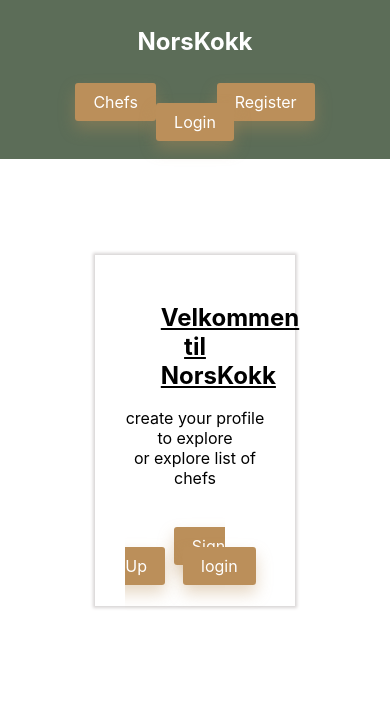
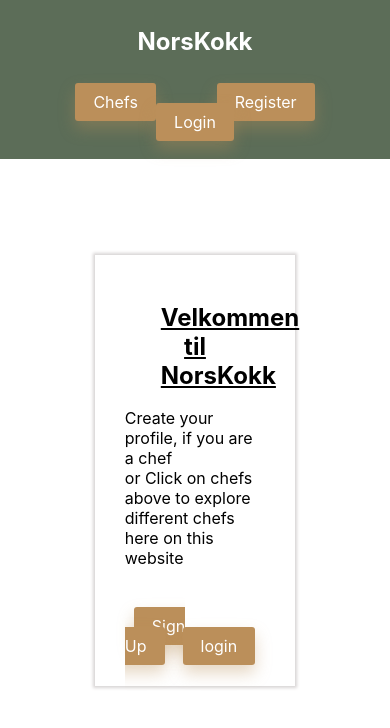
Before and after one commit to utviklerToni/hver_dag_koding, a React (Create React App) app in the folder client/: page / in a window 390 px wide. Shown: the top 728 px of the page. Built offline with nearby package versions, Linux system fonts and the light colour scheme; no server answers.

Commit message:
lagt til mobil nav

```diff
--- a/client/src/components/auth/Login.jsx
+++ b/client/src/components/auth/Login.jsx
@@ -4,6 +4,7 @@ import { connect } from 'react-redux';
 import PropTypes from 'prop-types';
 import { login } from '../../actions/auth';
 import '../../App.css';
+import './Auth.css'
 
 const Login = ({ login, isAuthenticated }) => {
 	const [formData, setFormData] = useState({
--- a/client/src/components/layout/Landing.css
+++ b/client/src/components/layout/Landing.css
@@ -7,11 +7,11 @@
 	justify-content: center;
 }
 
-.greet_outer h1,
+/* .greet_outer h1,
 p,
 .buttons {
 	text-align: center;
-}
+} */
 
 .buttons {
 	margin-top: 3rem;
--- a/client/src/components/layout/Landing.jsx
+++ b/client/src/components/layout/Landing.jsx
@@ -15,8 +15,11 @@ const Landing = ({ isAuthenticated }) => {
 		<section className='landing'>
 			<div className='greet_outer card'>
 				<h1 className='landing_greet'>Velkommen til NorsKokk</h1>
-				<p className='lead'>create your profile to explore</p>
-				<p>or explore list of chefs</p>
+				<p className='lead'>Create your profile, if you are a chef</p>
+				<p>
+					or Click on chefs above to explore different chefs here on this
+					website
+				</p>
 				<div className='buttons'>
 					<Link to='/register' className='border-box pad-marg react-btn'>
 						sign up
--- a/client/src/components/nav/NavBar.css
+++ b/client/src/components/nav/NavBar.css
@@ -26,6 +26,14 @@ h1 {
   padding: 9px 18px;
 }
 
+@media screen and (max-width: 320px) {
+
+  .navigation ul, h1 {
+    margin: 3px 6px;
+    padding: 6px 9px;
+  }
+}
+
 .react-btn {
   margin: 15px 9px;
   color: white;
@@ -44,3 +52,10 @@ h1 {
   background-color: #9b6f39;
   color: white;
 }
+
+@media screen and  (max-width: 320px) {
+  .react-btn {
+    padding: 6px 9px;
+    font-size: 12px;
+  }
+}
```
Also changed, not shown: client/src/components/auth/Auth.css (added).
